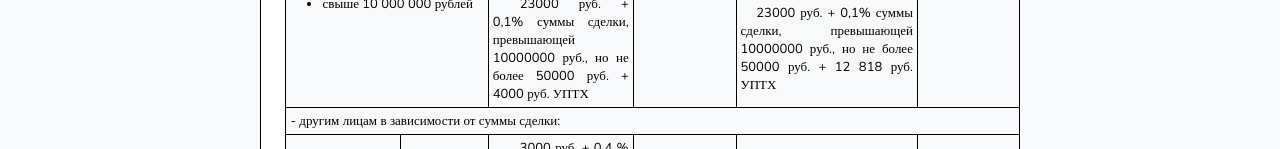
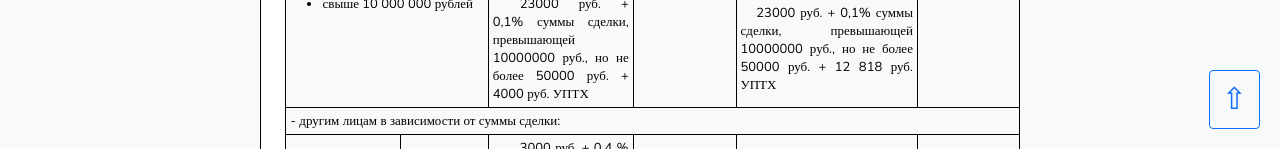
Before and after one commit to theDeemoonn/Notary, a React (Create React App) app: page /tariff in a window 1280 px wide. Shown: the part 651-800 px from the top of the page. Built offline with nearby package versions, Linux system fonts and the light colour scheme.

Commit message:
ScrollUp button

```diff
--- /dev/null
+++ b/src/component/ScrollUp/ScrollUp.tsx
@@ -0,0 +1,31 @@
+import {useEffect} from 'react';
+import {Button} from "react-bootstrap";
+
+// import './_ScrollUp.scss';
+
+function ScrollUp() {
+    useEffect(() => {
+        window.scrollTo({top: 0, left: 0, behavior: 'smooth'});
+    }, []);
+
+    return (
+        <div>
+            <Button variant="outline-primary" style={
+                {
+                    position: 'fixed',
+                    bottom: '20px',
+                    right: '20px',
+                    fontSize: '30px',
+                }
+            }
+                    onClick={() => {
+                        window.scrollTo({top: 0, left: 0, behavior: 'smooth'});
+                    }}
+            >
+                &#8679;
+            </Button>
+        </div>
+    );
+}
+
+export default ScrollUp;
--- /dev/null
+++ b/src/component/ScrollUp/_ScrollUp.scss
@@ -0,0 +1,20 @@
+.back-to-top {
+  position: fixed;
+  bottom: 20px;
+  right: 20px;
+  font-size: 40px;
+  background: white;
+  color: var(--bs-primary);
+  cursor: pointer;
+  border: 1px;
+  border-color: var(--bs-primary);
+  transition: border-color 0.5s, background-color 0.5s, color 0.5s;
+  border: none;
+  box-shadow: 0 5px 10px #ccc;
+}
+
+
+.back-to-top:hover {
+  background: var(--bs-primary);
+  color: white;
+}
--- a/src/layout/NotarialActs/NotarialActs.tsx
+++ b/src/layout/NotarialActs/NotarialActs.tsx
@@ -1,6 +1,7 @@
 import React from 'react';
 import {motion} from 'framer-motion'
 import {Accordion} from "react-bootstrap";
+import ScrollUp from "../../component/ScrollUp/ScrollUp";
 
 export type UslugiProps = {}
 
@@ -10,6 +11,7 @@ export default function NotarialActs({}: UslugiProps) {
                         animate={{opacity: 1}}
                         exit={{opacity: 0}}
         >
+            <ScrollUp/>
 
             <main>
                 <h1 className='text-center mt-lg-5'>Нотариальные действия</h1>
--- a/src/layout/tariff/tariff.tsx
+++ b/src/layout/tariff/tariff.tsx
@@ -3,6 +3,7 @@ import {motion} from 'framer-motion'
 import './_tariff.scss';
 import Table from "./table/table";
 import '../../index.scss'
+import ScrollUp from "../../component/ScrollUp/ScrollUp";
 
 function Tariff() {
     return (
@@ -23,6 +24,7 @@ function Tariff() {
 
 
                 {/*<TariffCalc/>*/}
+                <ScrollUp/>
 
 
                 <Table/>
```
